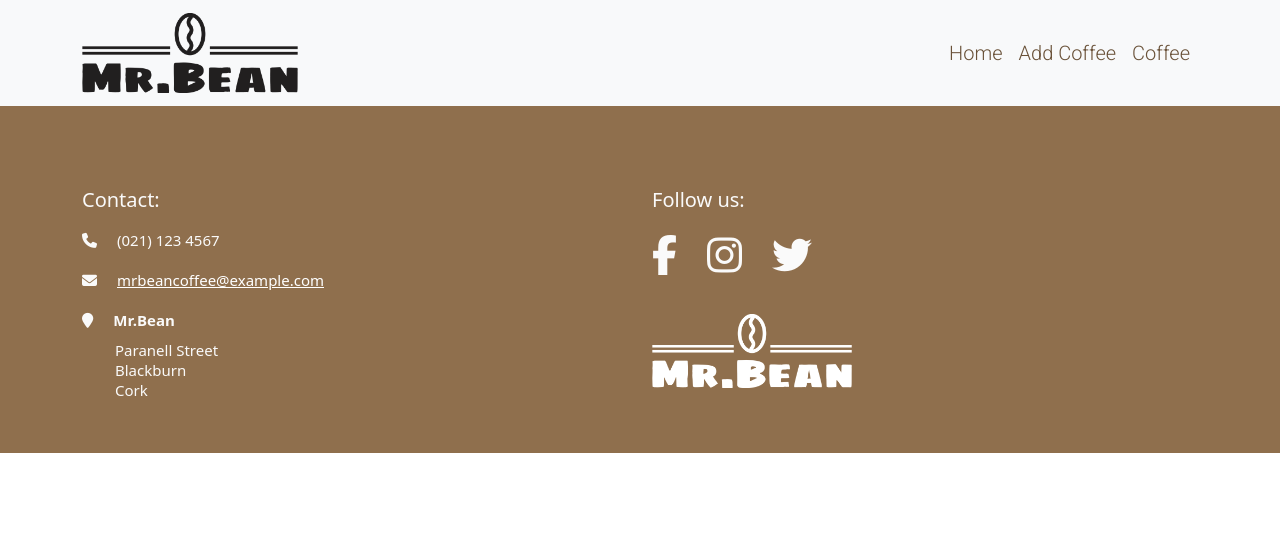
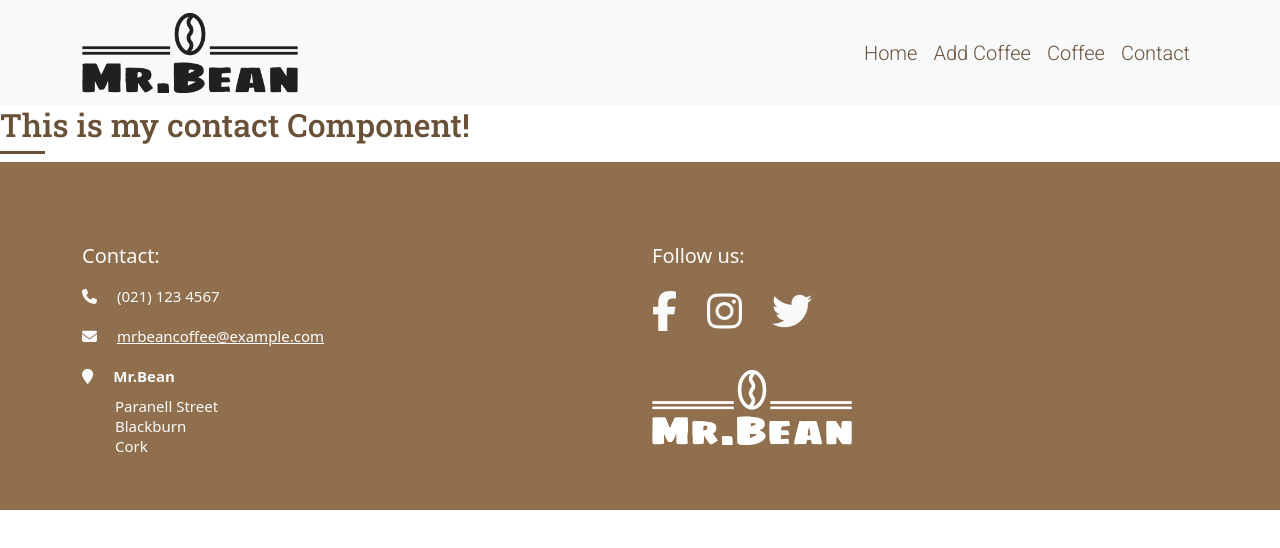
Before and after one commit to sophieboyle1/coffee-app, a React (Create React App) app: page /ontact in a window 1280 px wide. Shown: the top 548 px of the page. Built offline with nearby package versions, Linux system fonts and the light colour scheme.

Commit message:
added contact page

```diff
--- a/src/App.js
+++ b/src/App.js
@@ -10,6 +10,7 @@ import { BrowserRouter, Routes, Route } from 'react-router-dom';
 import Create from './components/create';
 import Read from './components/read';
 import Edit from './components/edit';
+import Contact from './components/contact';
 import Logo from './images/logo.png';
 import '@fortawesome/fontawesome-free/css/all.min.css';
 
@@ -34,6 +35,7 @@ function App() {
                 <Nav.Link href="/">Home</Nav.Link>
                 <Nav.Link href="/create">Add Coffee</Nav.Link>
                 <Nav.Link href="/read">Coffee</Nav.Link>
+                <Nav.Link href="/contact">Contact</Nav.Link>
               </Nav>
             </Navbar.Collapse>
           </Container>
@@ -42,6 +44,7 @@ function App() {
           <Route path='/' element={<Content />} />
           <Route path='/read' element={<Read />} />
           <Route path='/create' element={<Create />} />
+          <Route path='/ontact' element={<Contact />} />
           <Route path='/edit/:id' element={<Edit></Edit>}></Route>
         </Routes>
         <Footer />
--- /dev/null
+++ b/src/components/contact.js
@@ -0,0 +1,8 @@
+function Contact() {
+    return (
+        <div>
+            <h2>This is my contact Component!</h2>
+        </div>
+    );
+}
+export default Contact;
--- a/src/components/create.js
+++ b/src/components/create.js
@@ -30,7 +30,6 @@ function Create() {
 
     return (
         <div>
-            <h2>This is my Create Coffee Component.</h2>
             <form onSubmit={handleSubmit}>
                 <div className="form-group">
                     <label>Coffee Name: </label>
```
